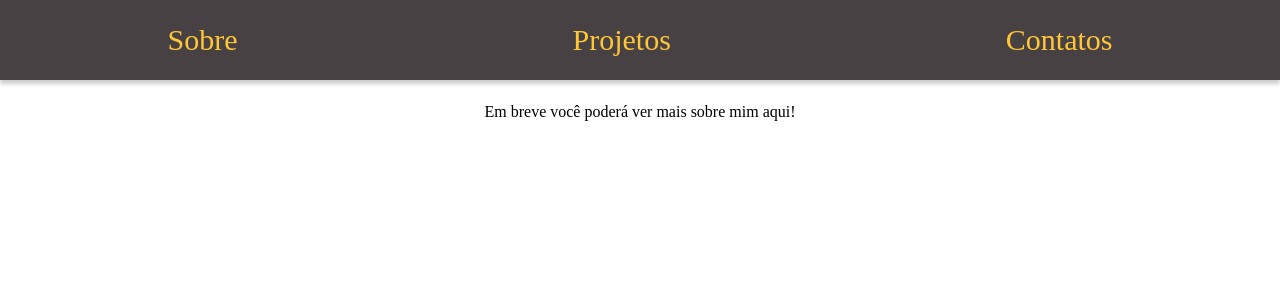
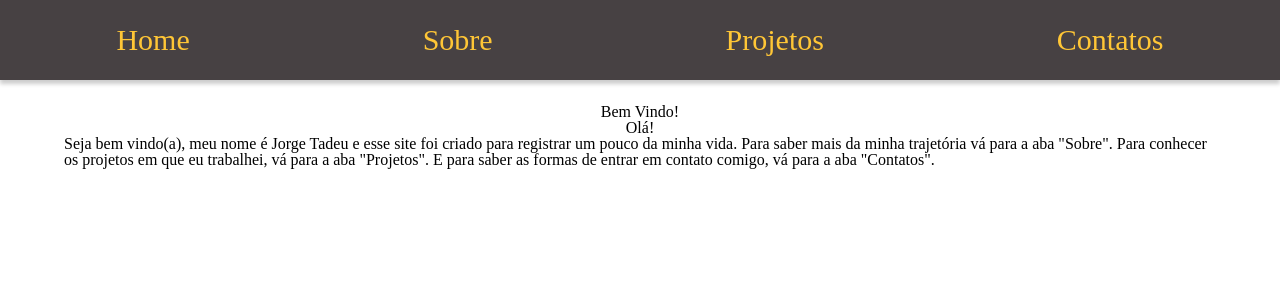
Before and after one commit to JayTStar/my_site, a React (Create React App) app: page / in a window 1280 px wide. Shown: the top 300 px of the page. Built offline with nearby package versions, Linux system fonts and the light colour scheme.

Commit message:
Home Screen start

```diff
--- a/src/App.tsx
+++ b/src/App.tsx
@@ -4,13 +4,15 @@ import Header from "./Components/Header";
 import ProjectsScreen from "./Screens/ProjectsScreen";
 import ContactsScreen from "./Screens/ContactsScreen";
 import AboutScreen from "./Screens/AboutScreen/AboutScreen";
+import HomeScreen from "./Screens/HomeScreen";
 
 function App() {
   return (
       <BrowserRouter>
       <Header/>
           <Routes>
-            <Route path="/" element={<AboutScreen />} />
+          <Route path="/" element={<HomeScreen />} />
+            <Route path="/about" element={<AboutScreen />} />
             <Route path="/projects" element={<ProjectsScreen />} />
             <Route path="/contacts" element={<ContactsScreen />} />
           </Routes>
--- a/src/Components/Header/index.tsx
+++ b/src/Components/Header/index.tsx
@@ -7,7 +7,8 @@ export default function Header(){
     return(
         <header>
             <ul>
-                <p onClick={() => nav('/')}>Sobre</p>
+                <p onClick={() => nav('/')}>Home</p>
+                <p onClick={() => nav('/about')}>Sobre</p>
                 <p onClick={() => nav('/projects')}>Projetos</p>
                 <p onClick={() => nav("/contacts")}>Contatos</p>
             </ul>
--- /dev/null
+++ b/src/Screens/HomeScreen/index.tsx
@@ -0,0 +1,12 @@
+import "./index.css";
+
+export default function HomeScreen(){
+    return(
+        <main>
+            <h1>Bem Vindo!</h1>
+
+            <p>Olá!</p>
+            <p>Seja bem vindo(a), meu nome é Jorge Tadeu e esse site foi criado para registrar um pouco da minha vida. Para saber mais da minha trajetória vá para a aba "Sobre". Para conhecer os projetos em que eu trabalhei, vá para a aba "Projetos". E para saber as formas de entrar em contato comigo, vá para a aba "Contatos". </p>
+        </main>
+    )
+}
```
Also changed, not shown: src/Screens/HomeScreen/index.css (added).
